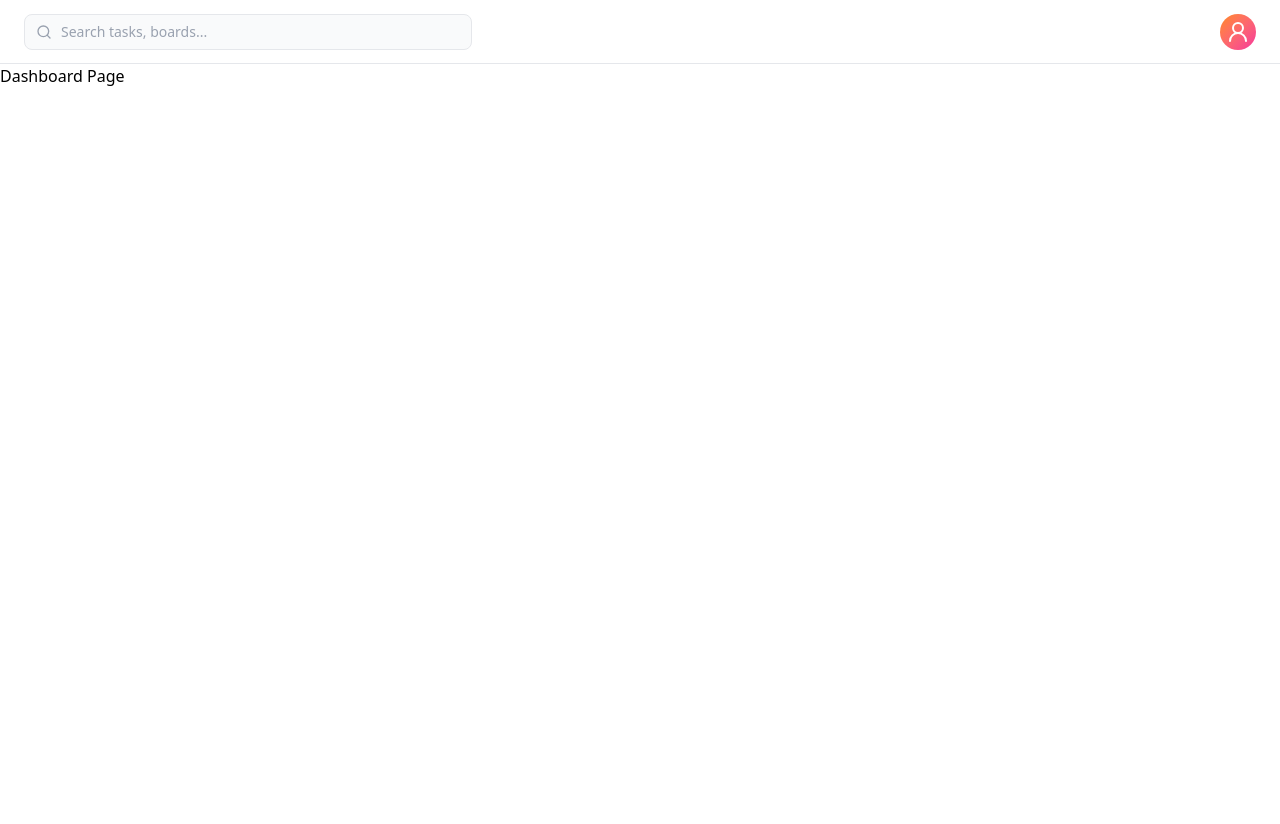
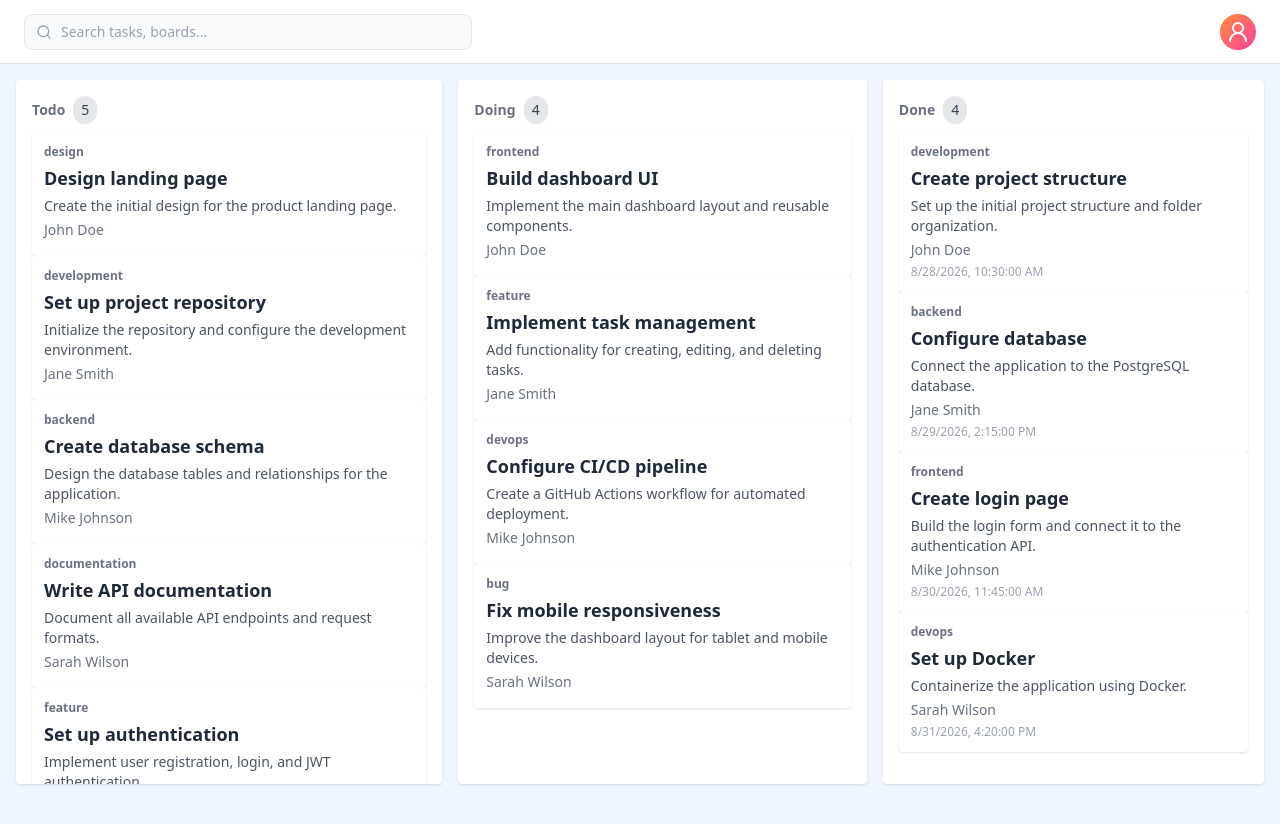
Before and after one commit to kavinduishara/task-manager-frontend, a Next.js app: page / in a window 1280 px wide. Shown: the top 824 px of the page. Before the commit the page ends 800 px from the top, so only its background shows below. Built offline with nearby package versions, Linux system fonts and the light colour scheme.

Commit message:
basic board ui

```diff
--- a/app/(dashboard)/page.tsx
+++ b/app/(dashboard)/page.tsx
@@ -1,7 +1,11 @@
+import Board from "@/components/Board";
+
 export default function Dashboard() {
   return (
-    <div className="min-h-full flex flex-col">
-      Dashboard Page
+    <div className="flex flex-col gap-4 p-4 bg-blue-50">
+      <div className="flex gap-4">
+        <Board />
+      </div>
     </div>
   );
 }
--- /dev/null
+++ b/components/Board.tsx
@@ -0,0 +1,142 @@
+import { time } from "console"
+import Column from "./Column"
+
+function Board() {
+    const columns = [
+    {
+        id: 1,
+        title: "Todo",
+        count: 5,
+        cards: [
+            {
+                id: 1,
+                title: "Design landing page",
+                label: "design",
+                description: "Create the initial design for the product landing page.",
+                assignee: "John Doe",
+                doneAt: null,
+            },
+            {
+                id: 2,
+                title: "Set up project repository",
+                label: "development",
+                description: "Initialize the repository and configure the development environment.",
+                assignee: "Jane Smith",
+                doneAt: null,
+            },
+            {
+                id: 3,
+                title: "Create database schema",
+                label: "backend",
+                description: "Design the database tables and relationships for the application.",
+                assignee: "Mike Johnson",
+                doneAt: null,
+            },
+            {
+                id: 4,
+                title: "Write API documentation",
+                label: "documentation",
+                description: "Document all available API endpoints and request formats.",
+                assignee: "Sarah Wilson",
+                doneAt: null,
+            },
+            {
+                id: 5,
+                title: "Set up authentication",
+                label: "feature",
+                description: "Implement user registration, login, and JWT authentication.",
+                assignee: "Alex Brown",
+                doneAt: null,
+            },
+        ],
+    },
+    {
+        id: 2,
+        title: "Doing",
+        count: 4,
+        cards: [
+            {
+                id: 6,
+                title: "Build dashboard UI",
+                label: "frontend",
+                description: "Implement the main dashboard layout and reusable components.",
+                assignee: "John Doe",
+                doneAt: null,
+            },
+            {
+                id: 7,
+                title: "Implement task management",
+                label: "feature",
+                description: "Add functionality for creating, editing, and deleting tasks.",
+                assignee: "Jane Smith",
+                doneAt: null,
+            },
+            {
+                id: 8,
+                title: "Configure CI/CD pipeline",
+                label: "devops",
+                description: "Create a GitHub Actions workflow for automated deployment.",
+                assignee: "Mike Johnson",
+                doneAt: null,
+            },
+            {
+                id: 9,
+                title: "Fix mobile responsiveness",
+                label: "bug",
+                description: "Improve the dashboard layout for tablet and mobile devices.",
+                assignee: "Sarah Wilson",
+                doneAt: null,
+            },
+        ],
+    },
+    {
+        id: 3,
+        title: "Done",
+        count: 4,
+        cards: [
+            {
+                id: 10,
+                title: "Create project structure",
+                label: "development",
+                description: "Set up the initial project structure and folder organization.",
+                assignee: "John Doe",
+                doneAt: new Date(2026, 7, 28, 10, 30),
+            },
+            {
+                id: 11,
+                title: "Configure database",
+                label: "backend",
+                description: "Connect the application to the PostgreSQL database.",
+                assignee: "Jane Smith",
+                doneAt: new Date(2026, 7, 29, 14, 15),
+            },
+            {
+                id: 12,
+                title: "Create login page",
+                label: "frontend",
+                description: "Build the login form and connect it to the authentication API.",
+                assignee: "Mike Johnson",
+                doneAt: new Date(2026, 7, 30, 11, 45),
+            },
+            {
+                id: 13,
+                title: "Set up Docker",
+                label: "devops",
+                description: "Containerize the application using Docker.",
+                assignee: "Sarah Wilson",
+                doneAt: new Date(2026, 7, 31, 16, 20),
+            },
+        ],
+    },
+];
+
+    return (
+        <div className="flex gap-4">
+            {columns.map((column) => (
+                <Column key={column.id} title={column.title} count={column.count} cards={column.cards} />
+            ))}
+        </div>
+    )
+}
+
+export default Board
--- /dev/null
+++ b/components/Card.tsx
@@ -0,0 +1,19 @@
+
+function Card({ title, label, description, assignee, doneAt }: { title: string; label: string; description: string; assignee: string; doneAt: Date }) {
+
+    const labelColor = label === 'design' ? 'blue' : label === 'development' ? 'green' : 'yellow';
+  return (
+    <div className="flex flex-col gap-1 p-3 bg-white rounded shadow ">
+
+        <p className={`text-xs font-semibold text-gray-500 bg-${labelColor}-100`}>
+            {label}
+        </p>
+        <h1 className="text-lg font-bold text-gray-800">{title}</h1>
+        <p className="text-sm text-gray-600">{description}</p>
+        <p className="text-sm text-gray-500">{assignee}</p>
+        <p className="text-xs text-gray-400">{doneAt?.toLocaleString()}</p>
+    </div>
+  )
+}
+
+export default Card
--- /dev/null
+++ b/components/Column.tsx
@@ -0,0 +1,24 @@
+import React from 'react'
+import Card from './Card';
+
+function Column({ title, count, cards }: { title: string; count: number; cards: any[] }) {
+  return (
+    <div className="flex flex-col gap-2 p-4 bg-white rounded shadow min-w-[200px] max-h-11/12 overflow-auto">
+
+        <div className="flex items-center">
+            <h3 className="text-sm text-gray-500 font-semibold">{title}</h3>
+            <span className="text-sm rounded-full bg-gray-200 text-gray-700 px-2 py-1 ml-2">
+                {count}
+            </span>
+        </div>
+
+      <div>
+        {cards.map((card) => (
+          <Card key={card.id} title={card.title} label={card.label} description={card.description} assignee={card.assignee} doneAt={card.doneAt} />
+        ))}
+      </div>
+    </div>
+  )
+}
+
+export default Column
--- a/package.json
+++ b/package.json
@@ -9,6 +9,7 @@
     "lint": "eslint"
   },
   "dependencies": {
+    "@dnd-kit/react": "^0.5.0",
     "lucide-react": "^1.39.0",
     "next": "16.3.4",
     "react": "19.2.8",
```
Also changed, not shown: 1 other file (tests, documents, lock files or other folders).
